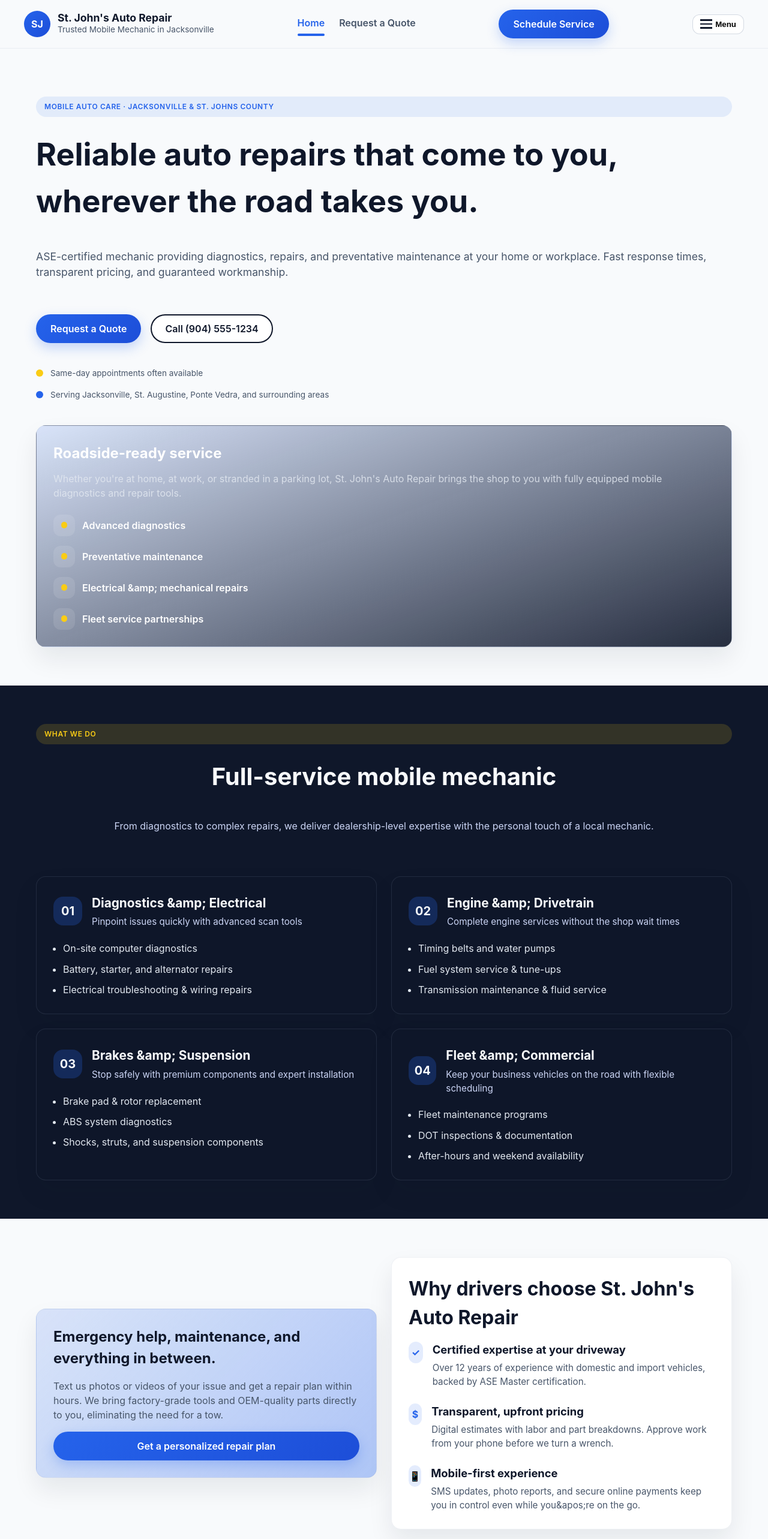
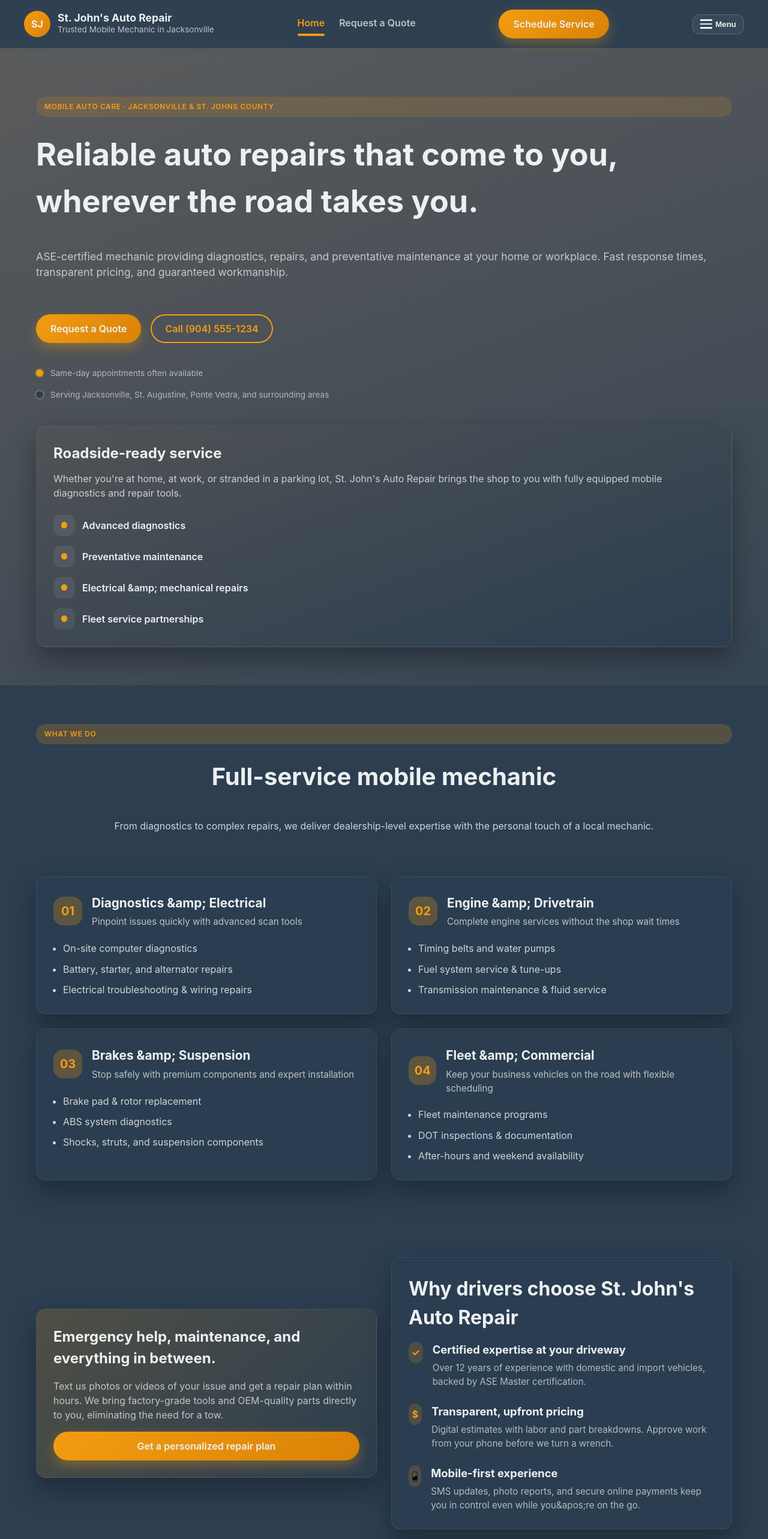
Before and after one commit to LoganM3120/stjohnsautorepair, a React (Vite) app: page / in a window 1280 px wide. Shown: the top 2566 px of the page at 60% size. Built offline with nearby package versions, Linux system fonts and the light colour scheme.

Commit message:
Apply automotive color palette

```diff
--- a/src/components/Footer.tsx
+++ b/src/components/Footer.tsx
@@ -7,7 +7,7 @@ const Footer: React.FC = () => {
       <div className="container footer__content">
         <div className="footer__brand">
           St. John&apos;s Auto Repair
-          <p className="helper-text" style={{ color: '#cbd5f5', marginTop: '0.5rem' }}>
+          <p className="helper-text" style={{ color: 'rgba(236, 240, 241, 0.75)', marginTop: '0.5rem' }}>
             Keeping Jacksonville drivers safely on the road.
           </p>
         </div>
--- a/src/components/Header.tsx
+++ b/src/components/Header.tsx
@@ -18,9 +18,9 @@ const Header: React.FC = () => {
         position: 'sticky',
         top: 0,
         zIndex: 50,
-        background: 'rgba(248, 250, 252, 0.95)',
+        background: 'rgba(44, 62, 80, 0.92)',
         backdropFilter: 'blur(12px)',
-        borderBottom: '1px solid rgba(148, 163, 184, 0.15)'
+        borderBottom: '1px solid rgba(236, 240, 241, 0.12)'
       }}
     >
       <div className="container" style={{ display: 'flex', alignItems: 'center', justifyContent: 'space-between', padding: '1rem 0' }}>
@@ -33,8 +33,8 @@ const Header: React.FC = () => {
               width: '2.75rem',
               height: '2.75rem',
               borderRadius: '9999px',
-              background: 'linear-gradient(135deg, var(--secondary), #1d4ed8)',
-              color: 'white',
+              background: 'linear-gradient(135deg, var(--accent), #d98206)',
+              color: 'var(--text)',
               fontWeight: 700
             }}
           >
@@ -42,7 +42,7 @@ const Header: React.FC = () => {
           </span>
           <div>
             <p style={{ fontWeight: 700, fontSize: '1.1rem', lineHeight: 1.1 }}>St. John&apos;s Auto Repair</p>
-            <p style={{ fontSize: '0.85rem', color: 'var(--muted)' }}>Trusted Mobile Mechanic in Jacksonville</p>
+            <p style={{ fontSize: '0.85rem', color: 'rgba(236, 240, 241, 0.75)' }}>Trusted Mobile Mechanic in Jacksonville</p>
           </div>
         </Link>
 
@@ -62,7 +62,7 @@ const Header: React.FC = () => {
               }
               style={{
                 fontWeight: 600,
-                color: 'var(--muted)'
+                color: 'rgba(236, 240, 241, 0.75)'
               }}
             >
               {link.label}
@@ -79,20 +79,21 @@ const Header: React.FC = () => {
           onClick={toggleMenu}
           aria-label="Toggle navigation menu"
           style={{
-            background: 'white',
-            border: '1px solid rgba(148, 163, 184, 0.4)',
+            background: 'rgba(236, 240, 241, 0.05)',
+            border: '1px solid rgba(236, 240, 241, 0.2)',
             borderRadius: '0.75rem',
             padding: '0.5rem 0.75rem',
             display: 'inline-flex',
             alignItems: 'center',
-            gap: '0.35rem'
+            gap: '0.35rem',
+            color: 'var(--text)'
           }}
         >
           <span
             style={{
               width: '1.25rem',
               height: '0.15rem',
-              background: 'var(--primary)',
+              background: 'var(--text)',
               position: 'relative',
               display: 'inline-block'
             }}
@@ -105,7 +106,7 @@ const Header: React.FC = () => {
                 left: 0,
                 width: '100%',
                 height: '100%',
-                background: 'var(--primary)'
+                background: 'var(--text)'
               }}
             />
             <span
@@ -116,7 +117,7 @@ const Header: React.FC = () => {
                 left: 0,
                 width: '100%',
                 height: '100%',
-                background: 'var(--primary)'
+                background: 'var(--text)'
               }}
             />
           </span>
@@ -125,7 +126,7 @@ const Header: React.FC = () => {
       </div>
 
       {isMenuOpen ? (
-        <div style={{ borderTop: '1px solid rgba(148, 163, 184, 0.15)', background: 'rgba(248, 250, 252, 0.98)' }}>
+        <div style={{ borderTop: '1px solid rgba(236, 240, 241, 0.12)', background: 'rgba(44, 62, 80, 0.98)' }}>
           <div className="container" style={{ display: 'flex', flexDirection: 'column', gap: '1rem', paddingBottom: '1.5rem' }}>
             {navLinks.map((link) => (
               <NavLink
@@ -143,7 +144,7 @@ const Header: React.FC = () => {
                 style={{
                   fontWeight: 600,
                   padding: '0.75rem 0',
-                  borderBottom: '1px solid rgba(148, 163, 184, 0.15)'
+                  borderBottom: '1px solid rgba(236, 240, 241, 0.12)'
                 }}
               >
                 {link.label}
--- a/src/pages/Home.tsx
+++ b/src/pages/Home.tsx
@@ -23,9 +23,9 @@ const Home: React.FC = () => {
                 className="button"
                 href="tel:+19045551234"
                 style={{
-                  background: 'white',
-                  color: 'var(--primary)',
-                  boxShadow: 'inset 0 0 0 2px var(--primary)'
+                  background: 'transparent',
+                  color: 'var(--accent)',
+                  boxShadow: 'inset 0 0 0 2px var(--accent)'
                 }}
               >
                 Call (904) 555-1234
@@ -33,11 +33,27 @@ const Home: React.FC = () => {
             </div>
             <div style={{ display: 'grid', gap: '1rem', marginTop: '1rem' }}>
               <div style={{ display: 'flex', gap: '0.75rem', alignItems: 'center' }}>
-                <span style={{ width: '0.75rem', height: '0.75rem', borderRadius: '9999px', background: 'var(--accent)' }} />
+                <span
+                  style={{
+                    width: '0.75rem',
+                    height: '0.75rem',
+                    borderRadius: '9999px',
+                    background: 'var(--accent)',
+                    boxShadow: '0 0 0 2px rgba(243, 156, 18, 0.25)'
+                  }}
+                />
                 <p className="helper-text">Same-day appointments often available</p>
               </div>
               <div style={{ display: 'flex', gap: '0.75rem', alignItems: 'center' }}>
-                <span style={{ width: '0.75rem', height: '0.75rem', borderRadius: '9999px', background: 'var(--secondary)' }} />
+                <span
+                  style={{
+                    width: '0.75rem',
+                    height: '0.75rem',
+                    borderRadius: '9999px',
+                    background: 'var(--secondary)',
+                    boxShadow: '0 0 0 2px rgba(236, 240, 241, 0.2)'
+                  }}
+                />
                 <p className="helper-text">Serving Jacksonville, St. Augustine, Ponte Vedra, and surrounding areas</p>
               </div>
             </div>
@@ -46,8 +62,8 @@ const Home: React.FC = () => {
           <div
             className="card"
             style={{
-              background: 'linear-gradient(160deg, rgba(37, 99, 235, 0.15), rgba(15, 23, 42, 0.9))',
-              color: 'white',
+              background: 'linear-gradient(160deg, rgba(84, 84, 84, 0.65), rgba(44, 62, 80, 0.95))',
+              color: 'var(--text)',
               display: 'flex',
               flexDirection: 'column',
               gap: '1.5rem'
@@ -55,7 +71,7 @@ const Home: React.FC = () => {
           >
             <div>
               <h2 style={{ fontSize: '1.5rem', marginBottom: '0.75rem' }}>Roadside-ready service</h2>
-              <p style={{ color: 'rgba(226, 232, 240, 0.85)' }}>
+              <p style={{ color: 'rgba(236, 240, 241, 0.8)' }}>
                 Whether you&apos;re at home, at work, or stranded in a parking lot, St. John&apos;s Auto Repair brings the shop to you with
                 fully equipped mobile diagnostics and repair tools.
               </p>
@@ -63,7 +79,7 @@ const Home: React.FC = () => {
             <div style={{ display: 'grid', gap: '1rem' }}>
               {["Advanced diagnostics", "Preventative maintenance", "Electrical &amp; mechanical repairs", "Fleet service partnerships"].map((item) => (
                 <div key={item} style={{ display: 'flex', gap: '0.75rem', alignItems: 'center' }}>
-                  <span style={{ width: '2.25rem', height: '2.25rem', borderRadius: '0.75rem', background: 'rgba(248, 250, 252, 0.1)', display: 'inline-flex', alignItems: 'center', justifyContent: 'center' }}>
+                  <span style={{ width: '2.25rem', height: '2.25rem', borderRadius: '0.75rem', background: 'rgba(236, 240, 241, 0.08)', display: 'inline-flex', alignItems: 'center', justifyContent: 'center' }}>
                     <span style={{ width: '0.65rem', height: '0.65rem', borderRadius: '50%', background: 'var(--accent)' }} />
                   </span>
                   <p style={{ fontWeight: 600 }}>{item}</p>
@@ -77,38 +93,39 @@ const Home: React.FC = () => {
       <section className="section section--dark">
         <div className="container">
           <div className="stack" style={{ textAlign: 'center', marginBottom: '2.5rem' }}>
-            <span className="badge" style={{ background: 'rgba(250, 204, 21, 0.15)', color: '#facc15' }}>What we do</span>
+            <span className="badge" style={{ background: 'rgba(243, 156, 18, 0.2)', color: 'var(--accent)' }}>What we do</span>
             <h2 className="section__title">Full-service mobile mechanic</h2>
-            <p className="section__subtitle" style={{ color: '#cbd5f5' }}>
+            <p className="section__subtitle" style={{ color: 'rgba(248, 249, 250, 0.8)' }}>
               From diagnostics to complex repairs, we deliver dealership-level expertise with the personal touch of a local mechanic.
             </p>
           </div>
 
           <div className="grid grid--two">
             {serviceHighlights.map((service) => (
-              <article key={service.title} className="card" style={{ background: 'rgba(15, 23, 42, 0.85)', color: '#f8fafc' }}>
+              <article key={service.title} className="card" style={{ background: 'rgba(44, 62, 80, 0.85)', color: 'var(--text)' }}>
                 <div style={{ display: 'flex', alignItems: 'center', gap: '1rem', marginBottom: '1.25rem' }}>
                   <span
                     style={{
                       width: '3rem',
                       height: '3rem',
                       borderRadius: '1rem',
-                      background: 'rgba(37, 99, 235, 0.25)',
+                      background: 'rgba(243, 156, 18, 0.25)',
                       display: 'inline-flex',
                       alignItems: 'center',
                       justifyContent: 'center',
                       fontWeight: 700,
-                      fontSize: '1.25rem'
+                      fontSize: '1.25rem',
+                      color: 'var(--accent)'
                     }}
                   >
                     {service.icon}
                   </span>
                   <div>
                     <h3 style={{ fontSize: '1.3rem', marginBottom: '0.35rem' }}>{service.title}</h3>
-                    <p style={{ color: '#cbd5f5', fontSize: '0.95rem' }}>{service.subtitle}</p>
+                    <p style={{ color: 'rgba(236, 240, 241, 0.75)', fontSize: '0.95rem' }}>{service.subtitle}</p>
                   </div>
                 </div>
-                <ul style={{ display: 'grid', gap: '0.65rem', color: '#e2e8f0', paddingLeft: '1rem' }}>
+                <ul style={{ display: 'grid', gap: '0.65rem', color: 'rgba(236, 240, 241, 0.85)', paddingLeft: '1rem' }}>
                   {service.points.map((point) => (
                     <li key={point} style={{ listStyle: 'disc' }}>
                       {point}
@@ -128,21 +145,36 @@ const Home: React.FC = () => {
             <div className="stack">
               {valueProps.map((value) => (
                 <div key={value.title} style={{ display: 'flex', alignItems: 'flex-start', gap: '1rem' }}>
-                  <span style={{ width: '2.25rem', height: '2.25rem', borderRadius: '0.75rem', background: 'rgba(37, 99, 235, 0.12)', display: 'inline-flex', alignItems: 'center', justifyContent: 'center', fontWeight: 700, color: 'var(--secondary)' }}>
+                  <span
+                    style={{
+                      width: '2.25rem',
+                      height: '2.25rem',
+                      borderRadius: '0.75rem',
+                      background: 'rgba(243, 156, 18, 0.18)',
+                      display: 'inline-flex',
+                      alignItems: 'center',
+                      justifyContent: 'center',
+                      fontWeight: 700,
+                      color: 'var(--accent)'
+                    }}
+                  >
                     {value.icon}
                   </span>
                   <div className="stack" style={{ gap: '0.35rem' }}>
                     <h3 style={{ fontSize: '1.15rem' }}>{value.title}</h3>
-                    <p className="helper-text" style={{ fontSize: '0.95rem', color: 'var(--muted)' }}>{value.description}</p>
+                    <p className="helper-text" style={{ fontSize: '0.95rem', color: 'rgba(236, 240, 241, 0.7)' }}>{value.description}</p>
                   </div>
                 </div>
               ))}
             </div>
           </div>
-          <div className="card" style={{ order: 1, background: 'linear-gradient(135deg, rgba(37, 99, 235, 0.15), rgba(37, 99, 235, 0.35))' }}>
+          <div
+            className="card"
+            style={{ order: 1, background: 'linear-gradient(135deg, rgba(243, 156, 18, 0.18), rgba(44, 62, 80, 0.75))' }}
+          >
             <div className="stack" style={{ gap: '1rem' }}>
               <h3 style={{ fontSize: '1.5rem' }}>Emergency help, maintenance, and everything in between.</h3>
-              <p className="helper-text" style={{ fontSize: '1rem' }}>
+              <p className="helper-text" style={{ fontSize: '1rem', color: 'rgba(236, 240, 241, 0.75)' }}>
                 Text us photos or videos of your issue and get a repair plan within hours. We bring factory-grade tools and OEM-quality
                 parts directly to you, eliminating the need for a tow.
               </p>
--- a/src/pages/RequestQuote.tsx
+++ b/src/pages/RequestQuote.tsx
@@ -63,9 +63,9 @@ const RequestQuote: React.FC = () => {
             Share a few details and we&apos;ll reach out with a recommended repair plan, availability, and pricing options.
             We typically respond within one business hour during the day.
           </p>
-          <div className="card" style={{ background: 'linear-gradient(135deg, rgba(37, 99, 235, 0.1), rgba(37, 99, 235, 0.25))' }}>
+          <div className="card" style={{ background: 'linear-gradient(135deg, rgba(243, 156, 18, 0.15), rgba(44, 62, 80, 0.65))' }}>
             <h2 style={{ fontSize: '1.4rem', marginBottom: '0.75rem' }}>What to expect next</h2>
-            <ul style={{ display: 'grid', gap: '0.75rem', color: 'var(--muted)', paddingLeft: '1.25rem' }}>
+            <ul style={{ display: 'grid', gap: '0.75rem', color: 'rgba(236, 240, 241, 0.75)', paddingLeft: '1.25rem' }}>
               <li>We&apos;ll review your request and confirm any additional details we need.</li>
               <li>Receive a text or email with a diagnostic plan and upfront estimate.</li>
               <li>Approve the work digitally and pick a time that works around your schedule.</li>
@@ -175,7 +175,7 @@ const RequestQuote: React.FC = () => {
             </button>
 
             {hasSubmitted ? (
-              <p className="helper-text" style={{ color: 'var(--secondary)' }}>
+              <p className="helper-text" style={{ color: 'var(--accent)' }}>
                 Thanks! We&apos;ve received your information and will reach out soon.
               </p>
             ) : null}
--- a/src/styles/global.css
+++ b/src/styles/global.css
@@ -2,13 +2,15 @@
   font-family: 'Inter', system-ui, -apple-system, BlinkMacSystemFont, 'Segoe UI', sans-serif;
   line-height: 1.5;
   font-weight: 400;
-  color: #0f172a;
-  background-color: #f8fafc;
-  --primary: #0f172a;
-  --secondary: #2563eb;
-  --accent: #facc15;
-  --muted: #475569;
-  --light: #e2e8f0;
+  color: var(--text);
+  background-color: var(--primary);
+  --primary: #545454;
+  --secondary: #2c3e50;
+  --accent: #f39c12;
+  --text: #ecf0f1;
+  --muted: #c8d0d6;
+  --light: #f8f9fa;
+  --surface: #3a4b58;
   --max-width: 1200px;
 }
 
@@ -20,6 +22,7 @@
 
 body {
   min-height: 100vh;
+  background: linear-gradient(160deg, #5c5c5c, #2c3e50 65%);
 }
 
 a {
@@ -55,16 +58,16 @@ main {
   justify-content: center;
   padding: 0.75rem 1.5rem;
   border-radius: 9999px;
-  background: linear-gradient(135deg, var(--secondary), #1d4ed8);
-  color: white;
+  background: linear-gradient(135deg, var(--accent), #d98206);
+  color: var(--text);
   font-weight: 600;
   transition: transform 0.2s ease, box-shadow 0.2s ease;
-  box-shadow: 0 8px 20px rgba(37, 99, 235, 0.25);
+  box-shadow: 0 8px 20px rgba(243, 156, 18, 0.35);
 }
 
 .button:hover {
   transform: translateY(-2px);
-  box-shadow: 0 12px 24px rgba(37, 99, 235, 0.3);
+  box-shadow: 0 12px 24px rgba(243, 156, 18, 0.45);
 }
 
 .section {
@@ -72,8 +75,8 @@ main {
 }
 
 .section--dark {
-  background: var(--primary);
-  color: #f8fafc;
+  background: var(--secondary);
+  color: var(--text);
 }
 
 .section__title {
@@ -83,12 +86,12 @@ main {
 }
 
 .section__subtitle {
-  color: var(--muted);
+  color: rgba(236, 240, 241, 0.75);
   margin-bottom: 2rem;
 }
 
 .section--dark .section__subtitle {
-  color: #cbd5f5;
+  color: rgba(248, 249, 250, 0.8);
 }
 
 .grid {
@@ -103,11 +106,12 @@ main {
 }
 
 .card {
-  background: white;
+  background: rgba(44, 62, 80, 0.85);
   border-radius: 1rem;
   padding: 1.75rem;
-  box-shadow: 0 20px 40px rgba(15, 23, 42, 0.08);
-  border: 1px solid rgba(148, 163, 184, 0.15);
+  box-shadow: 0 20px 40px rgba(12, 18, 24, 0.4);
+  border: 1px solid rgba(236, 240, 241, 0.08);
+  color: var(--text);
 }
 
 .badge {
@@ -116,8 +120,8 @@ main {
   gap: 0.5rem;
   padding: 0.5rem 0.875rem;
   border-radius: 9999px;
-  background: rgba(37, 99, 235, 0.1);
-  color: var(--secondary);
+  background: rgba(243, 156, 18, 0.15);
+  color: var(--accent);
   font-weight: 600;
   text-transform: uppercase;
   letter-spacing: 0.05em;
@@ -149,25 +153,31 @@ select {
   width: 100%;
   padding: 0.75rem 1rem;
   border-radius: 0.75rem;
-  border: 1px solid rgba(148, 163, 184, 0.4);
+  border: 1px solid rgba(236, 240, 241, 0.15);
   font: inherit;
-  background: white;
+  background: rgba(248, 249, 250, 0.08);
+  color: var(--text);
   transition: border-color 0.2s ease, box-shadow 0.2s ease;
+}
+
+input::placeholder,
+textarea::placeholder {
+  color: rgba(236, 240, 241, 0.45);
 }
 
 input:focus,
 textarea:focus,
 select:focus {
   outline: none;
-  border-color: var(--secondary);
-  box-shadow: 0 0 0 4px rgba(37, 99, 235, 0.15);
+  border-color: var(--accent);
+  box-shadow: 0 0 0 4px rgba(243, 156, 18, 0.15);
 }
 
 label {
   display: block;
   font-weight: 600;
   margin-bottom: 0.5rem;
-  color: var(--primary);
+  color: var(--text);
 }
 
 form {
@@ -178,12 +188,12 @@ form {
 
 .helper-text {
   font-size: 0.85rem;
-  color: var(--muted);
+  color: rgba(236, 240, 241, 0.65);
 }
 
 .footer {
-  background: #0f172a;
-  color: #e2e8f0;
+  background: var(--secondary);
+  color: var(--text);
   padding: 2.5rem 0;
 }
 
@@ -201,13 +211,13 @@ form {
   display: flex;
   flex-wrap: wrap;
   gap: 1rem;
-  color: #cbd5f5;
+  color: rgba(236, 240, 241, 0.7);
   font-size: 0.95rem;
 }
 
 .footer__note {
   font-size: 0.85rem;
-  color: #94a3b8;
+  color: rgba(236, 240, 241, 0.55);
 }
 
 @media (min-width: 768px) {
@@ -221,6 +231,11 @@ form {
   position: relative;
   padding-bottom: 0.25rem;
   transition: color 0.2s ease;
+  color: rgba(236, 240, 241, 0.75);
+}
+
+.nav-link:hover {
+  color: var(--text);
 }
 
 .nav-link--active::after,
@@ -232,11 +247,11 @@ form {
   width: 100%;
   height: 0.2rem;
   border-radius: 9999px;
-  background: var(--secondary);
+  background: var(--accent);
 }
 
 .nav-link--active {
-  color: var(--secondary) !important;
+  color: var(--accent) !important;
 }
 
 .nav-link--mobile {
```
Also changed, not shown: public/favicon.svg.
